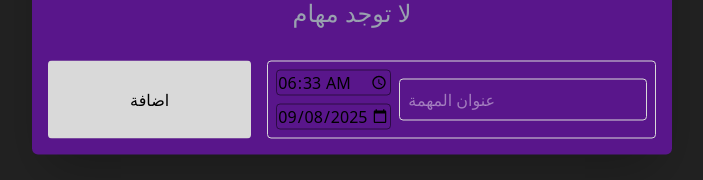
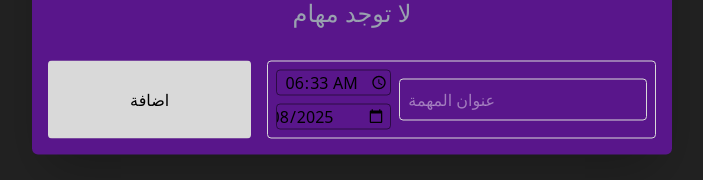
Before and after one commit to helal-10/to-do-app, a React (Vite) app: page / in a window 1280 px wide. Shown: the part 409-589 px from the top of the page, without its empty margins (288-991 px from the left). Built offline with nearby package versions, Linux system fonts and the light colour scheme.

Commit message:
modifying footer UI

```diff
--- a/src/components/Footer.jsx
+++ b/src/components/Footer.jsx
@@ -47,7 +47,7 @@ export default function Footer({
       >
         اضافة
       </button>
-      <div className="flex-2 flex justify-around items-center space-x-2 w-[100%] h-[78px] border border-solid border-[#d9d9d9] rounded-sm p-2 outline-0 focus:border focus:border-solid focus:border-gray-500">
+      <div className="flex-2 max-sm:flex-3 flex justify-around items-center space-x-2 w-[100%] h-[78px] border border-solid border-[#d9d9d9] rounded-sm p-2 outline-0 focus:border focus:border-solid focus:border-gray-500">
         <div className="flex-1 flex flex-col space-y-2">
           <TaskTime dateTime={dateTime} handleDateAndTime={handleDateAndTime} />
         </div>
@@ -58,7 +58,7 @@ export default function Footer({
           ref={inputFocus}
           placeholder="عنوان المهمة"
           value={taskValue}
-          className="flex-2 border border-solid border-[#d9d9d9] rounded-sm p-2 outline-0 focus:border focus:border-solid focus:border-gray-500 max-sm:text-[16px] w-[100%] h-fit"
+          className="flex-2 border border-solid border-[#d9d9d9] rounded-sm p-2 outline-0 focus:border focus:border-solid focus:border-gray-500 max-sm:text-[16px] w-[100%] h-fit max-sm:flex-3"
         />
       </div>
     </div>
--- a/src/components/TaskTime.jsx
+++ b/src/components/TaskTime.jsx
@@ -4,11 +4,10 @@ export default function TaskTime({ dateTime, handleDateAndTime }) {
       <input
         value={dateTime.time}
         onChange={(e) => {
-
           const updatedDate = { ...dateTime, time: e.target.value };
           handleDateAndTime(updatedDate);
         }}
-        className="w-[115px] border border-solid border-black/50 rounded-sm focus:outline-0 text-black"
+        className="w-[115px] border border-solid border-black/50 rounded-sm focus:outline-0 text-black max-sm:w-[29px] flex justify-end items-center"
         type="time"
       />
       <input
@@ -17,7 +16,7 @@ export default function TaskTime({ dateTime, handleDateAndTime }) {
           const updatedTime = { ...dateTime, time: e.target.value };
           handleDateAndTime(updatedTime);
         }}
-        className="w-[115px] border border-solid border-black/50 rounded-sm focus:outline-0 text-black"
+        className="w-[115px] border border-solid border-black/50 rounded-sm focus:outline-0 text-black max-sm:w-[29px] flex justify-end items-center px-1"
         type="date"
       />
     </>
```
